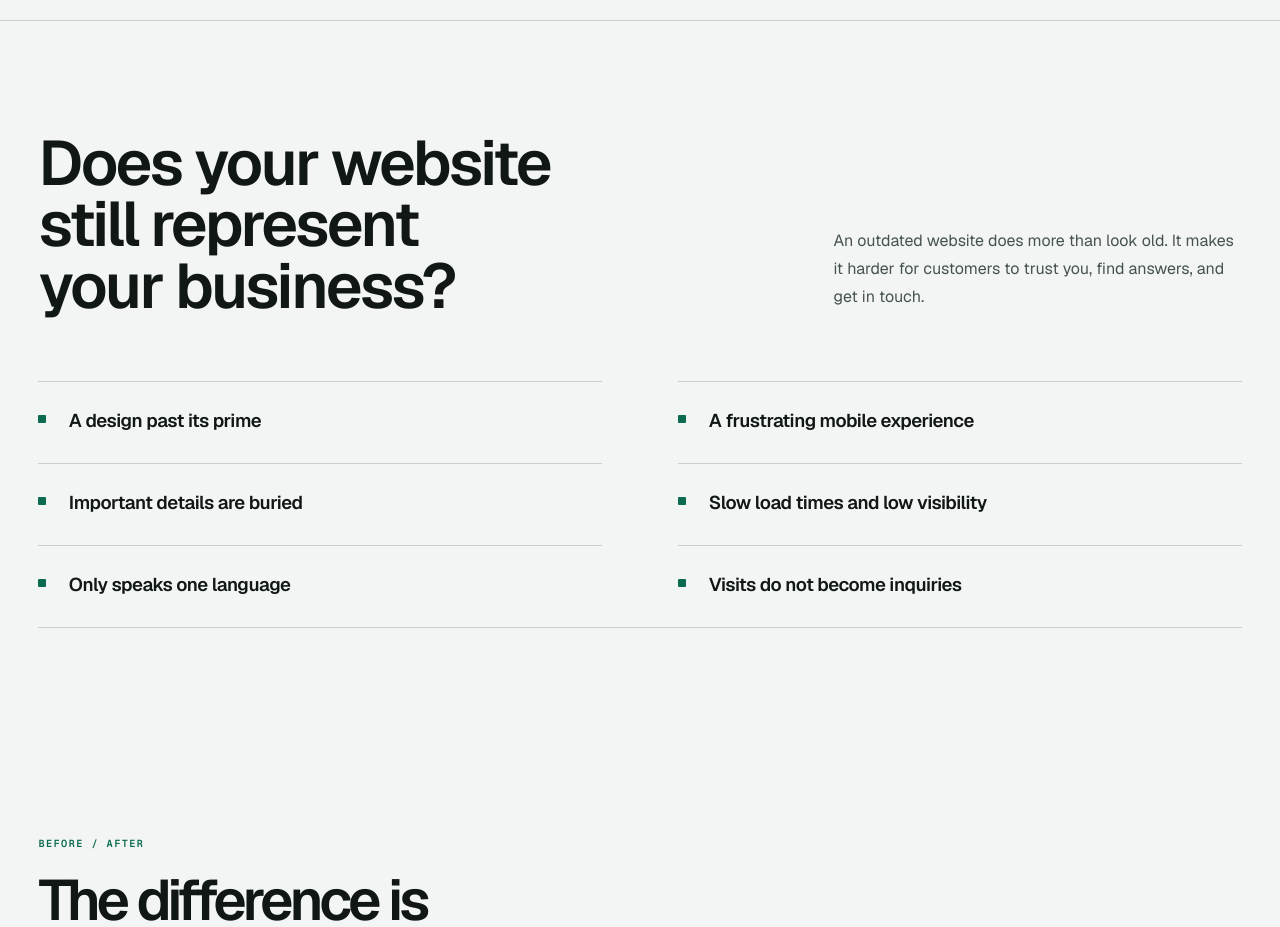
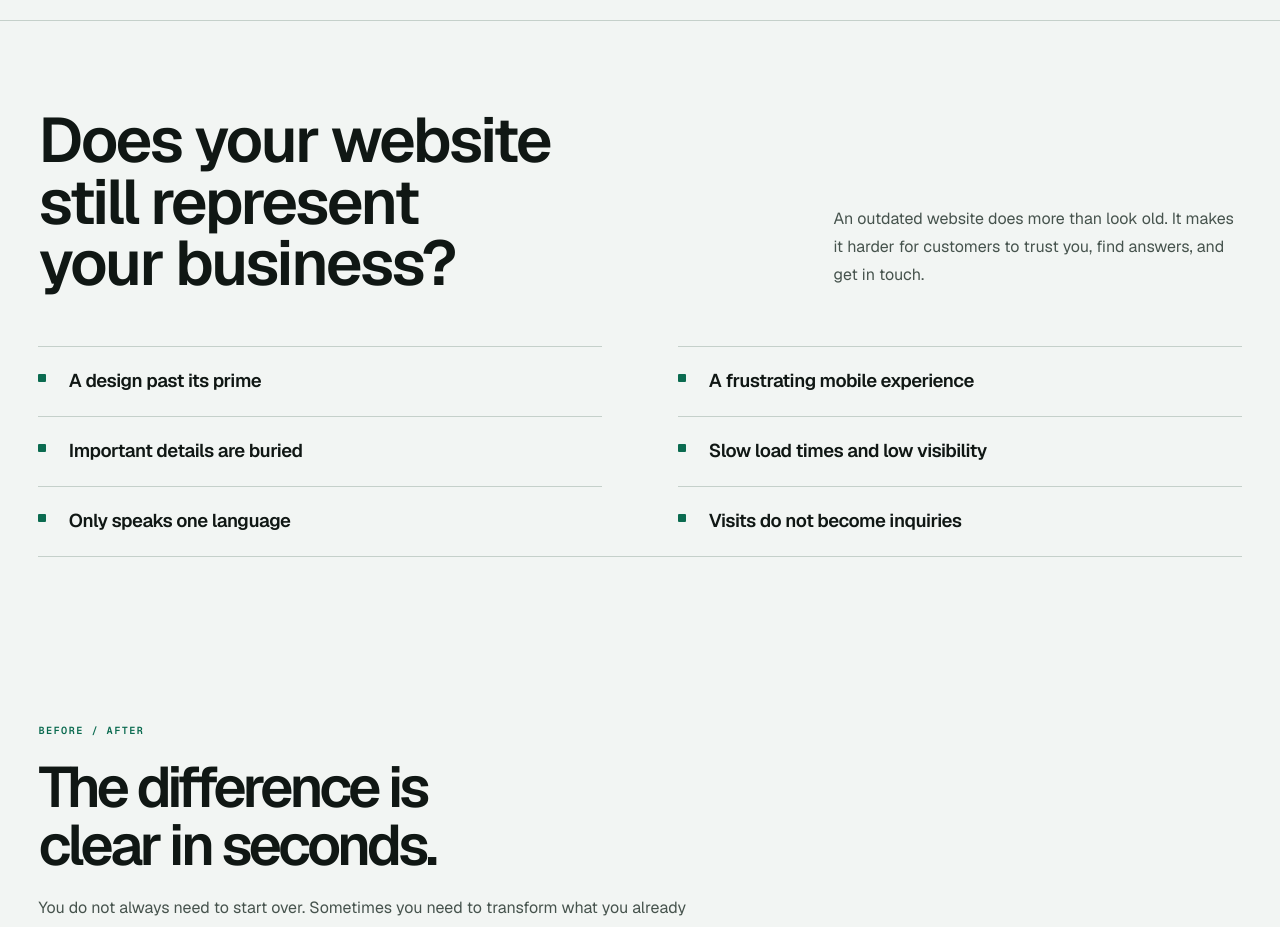
Before and after one commit to JohsonRodriguez/emprendimiento, a Next.js app: page /en in a window 1280 px wide. Shown: the part 840-1767 px from the top of the page. Built offline with nearby package versions, Linux system fonts and the light colour scheme.

Commit message:
Tighten site spacing rhythm

```diff
--- a/app/globals.css
+++ b/app/globals.css
@@ -123,15 +123,15 @@ footer{padding-inline:var(--gutter)}.footer-meta{line-height:1.5}
 @media(max-width:767px){.services-section{padding-top:6.25rem}.services-header{grid-template-columns:minmax(0,1fr);gap:1.5rem;margin-bottom:3.25rem}.services-header h2{font-size:clamp(2.5rem,11.5vw,3.35rem);line-height:1}.services-header>p{margin:0;line-height:1.65}.services-grid{display:block}.service,.service:hover,.service-0,.service-6{grid-template-columns:42px minmax(0,1fr);gap:.4rem 1rem;min-height:0;padding:1.35rem 0 1.5rem}.service-icon{grid-row:1/3;width:38px;height:38px}.service h3,.service-0 h3{font-size:1.08rem}.service p,.service-0 p{grid-column:2;font-size:.9rem;line-height:1.55}}
 
 /* Rhythmic spacing scale: editorial breathing room without disconnected sections. */
-.section{padding-top:clamp(6.5rem,8vw,8.5rem);padding-bottom:clamp(6.5rem,8vw,8.5rem)}
-.section-heading{margin-bottom:clamp(3.5rem,5vw,4.75rem)}
-.problem-section,.services-section{padding-top:clamp(7rem,8.5vw,9rem)}
-.problem-header,.services-header{margin-bottom:clamp(3.75rem,5vw,5rem)}
-.process-section{padding-top:clamp(7.5rem,9vw,9.5rem);padding-bottom:clamp(7.5rem,9vw,9.5rem)}
-.projects{gap:clamp(6rem,9vw,9rem)}
+.section{padding-top:clamp(4.75rem,6.5vw,6.75rem);padding-bottom:clamp(4.75rem,6.5vw,6.75rem)}
+.section-heading{margin-bottom:clamp(2.75rem,4vw,3.75rem)}
+.problem-section,.services-section{padding-top:clamp(5.5rem,7vw,7rem)}
+.problem-header,.services-header{margin-bottom:clamp(2.75rem,4vw,3.75rem)}
+.process-section{padding-top:clamp(5.75rem,7.5vw,7.5rem);padding-bottom:clamp(5.75rem,7.5vw,7.5rem)}
+.projects{gap:clamp(4.5rem,7vw,6.5rem)}
 .cta-section{margin-bottom:0}
 footer{margin-top:0}
-@media(max-width:767px){.section{padding-top:5rem;padding-bottom:5rem}.section-heading{margin-bottom:2.75rem}.problem-section,.services-section{padding-top:5.5rem}.problem-header,.services-header{margin-bottom:2.75rem}.process-section{padding-top:5.5rem;padding-bottom:5.5rem}.projects{gap:4.5rem}.cta-section{margin:0 1.25rem}.contact-section{padding-top:5.5rem}footer{margin-top:0}}
+@media(max-width:767px){.section{padding-top:4rem;padding-bottom:4rem}.section-heading{margin-bottom:2.25rem}.problem-section,.services-section{padding-top:4.5rem}.problem-header,.services-header{margin-bottom:2.25rem}.process-section{padding-top:4.5rem;padding-bottom:4.5rem}.projects{gap:3.75rem}.cta-section{margin:0 1.25rem}.contact-section{padding-top:4.5rem}footer{margin-top:0}}
 
 /* Official Tueny identity assets. */
 .logo{gap:.7rem;font-family:var(--font-urbanist),sans-serif;font-weight:400;letter-spacing:0;font-size:1.12rem}
@@ -154,3 +154,7 @@ footer>div>p{color:rgba(255,255,255,.74)}footer nav{color:rgba(255,255,255,.86)}
 
 /* Mobile, tablet, and hybrid touch devices use consistently comfortable targets. */
 @media(max-width:1050px){.logo,.locale-switch a,.menu-button,.nav-cta,.demo-bar button,.demo-content button,.contact-copy>a,footer nav a,.footer-meta a{min-height:44px}.locale-switch a,.menu-button,.demo-bar button{min-width:44px}.logo{padding-block:5px}.contact-copy>a,footer nav a,.footer-meta a{display:inline-flex;align-items:center}}
+
+/* Compact editorial rhythm: related items stay tight while major groups remain distinct. */
+.problem-item,.problem-item:hover{padding-top:1.3rem;padding-bottom:1.45rem}.service,.service:hover,.service-0,.service-6{padding-top:1.25rem;padding-bottom:1.25rem}.process-step{padding-top:1.9rem;padding-bottom:1.9rem}.why-item{padding-top:2rem;padding-bottom:2rem}.bilingual-section{gap:clamp(2.5rem,5vw,5rem)}.why-section{gap:clamp(3rem,6vw,6rem)}.contact-section{gap:clamp(3rem,7vw,6.5rem)}.cta-section{padding:clamp(3.5rem,6vw,6rem)}footer{padding-top:3.75rem;padding-bottom:2.5rem;gap:3rem}
+@media(max-width:767px){.problem-item,.problem-item:hover,.service,.service:hover,.service-0,.service-6{padding-top:1.1rem;padding-bottom:1.2rem}.process-step,.why-item{padding-top:1.5rem;padding-bottom:1.5rem}.bilingual-section,.why-section,.contact-section{gap:2.5rem}.cta-section{padding:3rem 1.5rem}footer{padding-top:3rem;padding-bottom:2rem;gap:2rem}}
```
